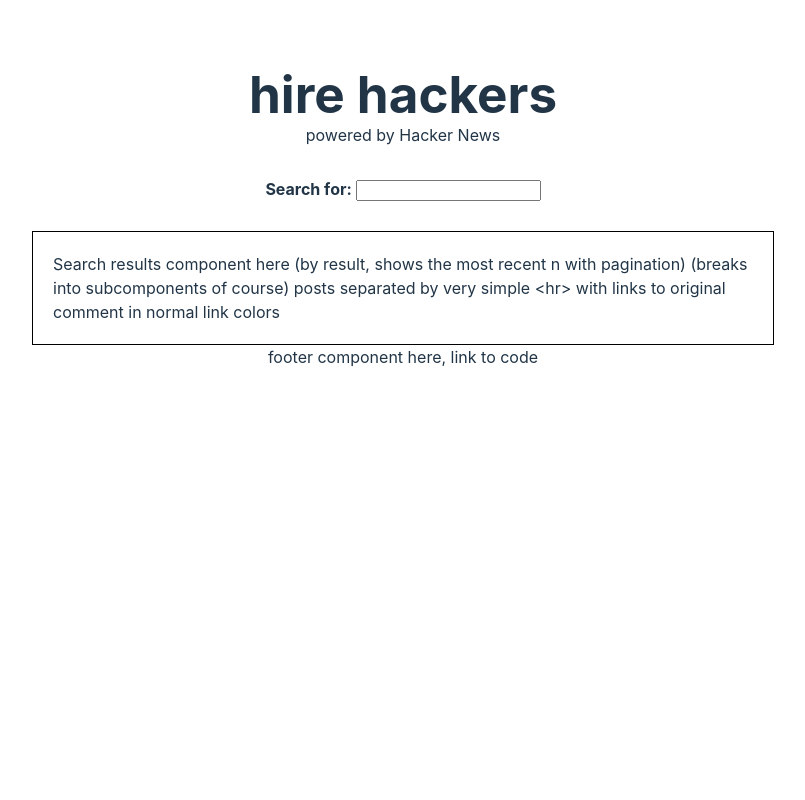
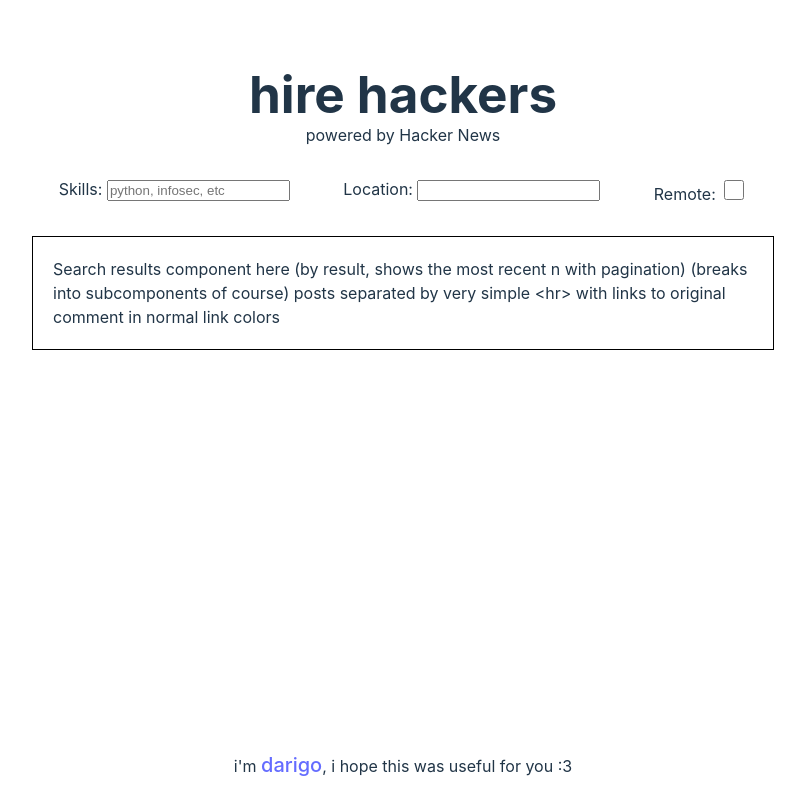
Before and after one commit to darighost/hn-candidate-search, a React (Vite) app: page / in a window 1280 px wide. Shown: the whole page, without its empty margins (237-1042 px from the left). Built offline with nearby package versions, Linux system fonts and the light colour scheme.

Commit message:
Add remaining styles, ready to add functionality

```diff
--- a/src/App.tsx
+++ b/src/App.tsx
@@ -1,9 +1,12 @@
-import { useState } from 'react'
+import { Dispatch, SetStateAction, useState } from 'react'
 import './App.css'
 import './Homepage.css'
 
 function App() {
-  const [count, setCount] = useState(0)
+  const [skills, setSkills]: [
+    undefined | string[],
+    Dispatch<SetStateAction<undefined>>
+  ] = useState(undefined)
 
   return (
     <>
@@ -13,7 +16,17 @@
       {/* Just learned about <search>. I love obscure/new HTML elements
       https://developer.mozilla.org/en-US/docs/Web/HTML/Element/search */}
       <search>
-        Search for: <input type="search" />
+          <div>
+            <label>Skills: </label>
+            <input type="search" placeholder="python, infosec, etc" />
+          </div>
+          <div>
+            <label>Location: </label>
+            <input type="text" /></div>
+          <div>
+            <label>Remote: </label>
+            <input type="checkbox" />
+          </div>
       </search>
 
       <section style={{width: "700px", textAlign: "left", border: "1px solid black", padding: "20px"}}>
@@ -21,7 +34,7 @@
         (breaks into subcomponents of course)
         posts separated by very simple &lt;hr&gt; with links to original comment in normal link colors
       </section>
-      footer component here, link to code
+      <footer>i'm <a id="egolink" href="https://linktr.ee/darigo">darigo</a>, i hope this was useful for you :3</footer>
     </>
   )
 }
--- a/src/Homepage.css
+++ b/src/Homepage.css
@@ -5,5 +5,26 @@
 search {
     margin-top: 30px;
     margin-bottom: 30px;
-    font-weight: bolder;
+    width: 100%;
+    display: flex;
+    justify-content: space-around;
+    gap: -1000px;
 }
+
+input {
+    padding: 1px;
+}
+
+input[type=checkbox] {width:20px; height:20px;padding: 0px;}
+
+footer {
+    position: absolute;
+    width: 100%;
+    bottom: 0px;
+    right: 0px;
+    padding-bottom: 20px;
+}
+
+#egolink {
+    font-size: 20px;
+}
```
